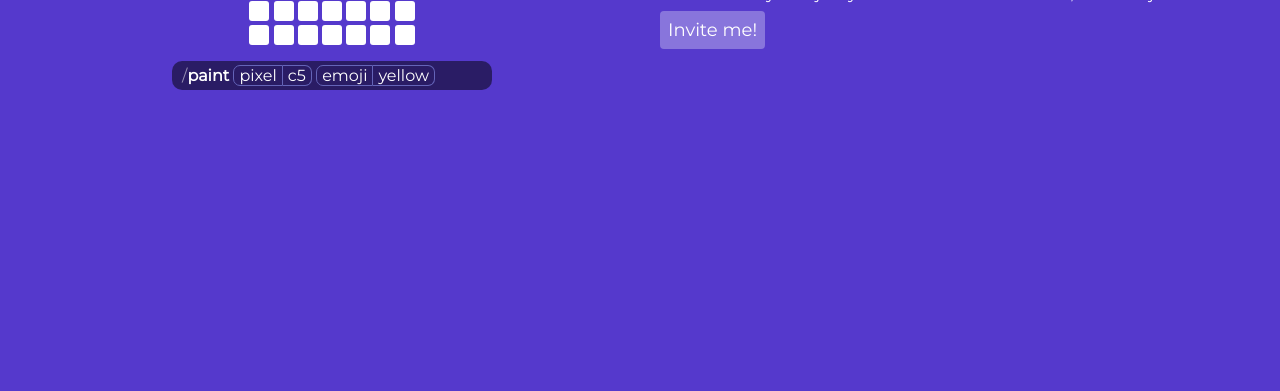
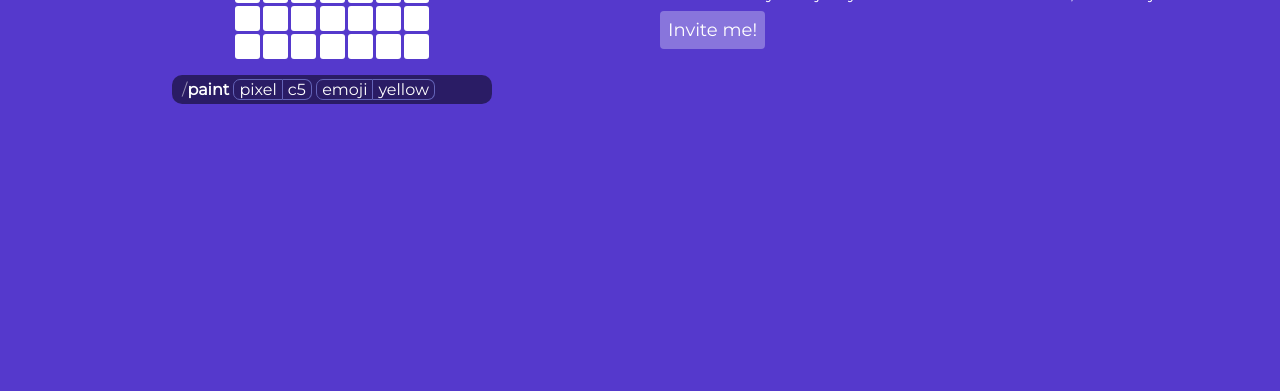
Before and after one commit to paintdsc/web, a plain HTML site: page index.html in a window 1280 px wide. Shown: the part 409-800 px from the top of the page. Drawn offline with Linux system fonts and the light colour scheme.

Commit message:
Add files via upload

```diff
--- a/index.html
+++ b/index.html
@@ -89,7 +89,7 @@
     setInterval(pixel, 3000)
     pixel()
     setTimeout(() => {
-    document.querySelectorAll(".px").forEach((e) => {
+    document.querySelectorAll(".px, a").forEach((e) => {
         e.style.transition = ".5s"
     })
 }, 1000)
--- a/style.css
+++ b/style.css
@@ -21,7 +21,8 @@ html, body {
     display:flex;
     align-items: center;
     justify-content: center;
-    background:rgb(85,57,204)
+    background:rgb(85,57,204);
+    user-select:none;
 }
 
 
@@ -39,11 +40,11 @@ div.half:first-of-type {
 }
 
 div.px {
-    width:20px;
-    height:20px;
+    width:25px;
+    height:25px;
     border-radius:3px;
     background:white;
-    margin:0;
+    margin:-.5px;
     padding:0;
     display:inline-block;
 }
```
